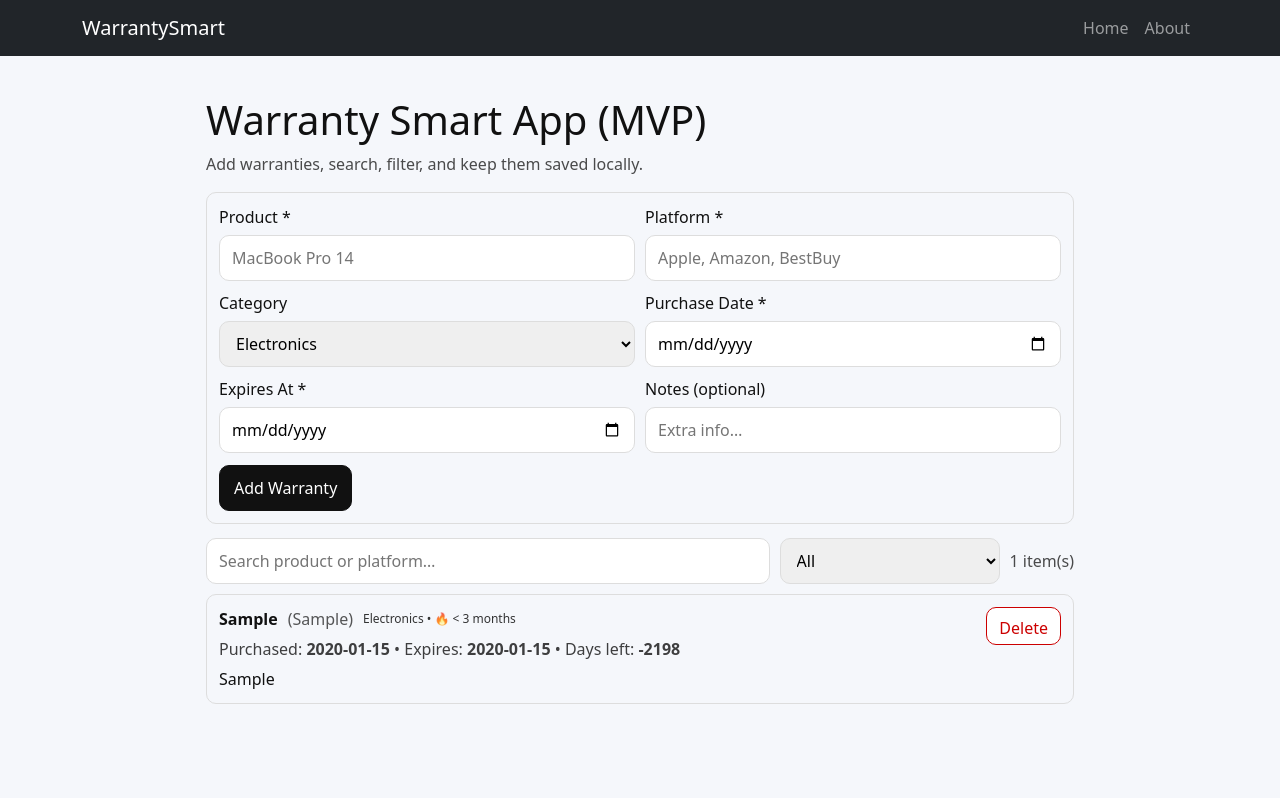
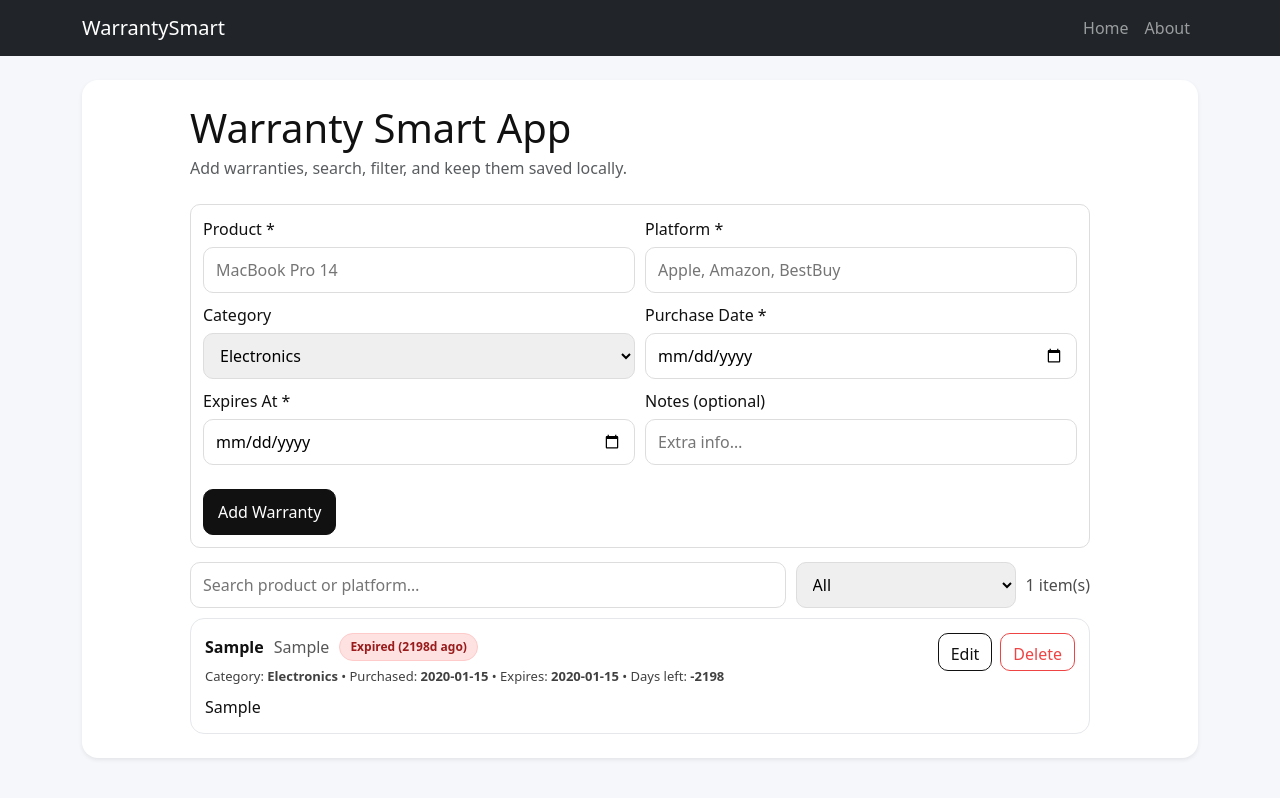
Before and after one commit to gkurkjian/WarranySmartApp, a Next.js app: page / in a window 1280 px wide. Both pictures are taken after typing "Sample", "Sample", "2020-01-15", "2020-01-15", "Sample" into the empty fields and a click on the button "Add Warranty". Built offline with nearby package versions, Linux system fonts and the light colour scheme.

Commit message:
sixth commit: editItem, cancel is edited and modified

```diff
--- a/components/WarrantyForm.js
+++ b/components/WarrantyForm.js
@@ -1,4 +1,4 @@
-export default function WarrantyForm({ form, onChange, onSubmit, categories }) {
+export default function WarrantyForm({ form, onChange, onSubmit, categories, editing, onCancel }) {
   return (
     <form onSubmit={onSubmit} style={{ border: "1px solid #ddd", borderRadius: 10, padding: 12 }}>
       <div style={{ display: "grid", gap: 10, gridTemplateColumns: "1fr 1fr" }}>
@@ -69,9 +69,18 @@ export default function WarrantyForm({ form, onChange, onSubmit, categories }) {
         </label>
       </div>
 
-      <button type="submit" style={buttonStyle}>
-        Add Warranty
-      </button>
+      <div style={{ display: "flex", gap: 10, marginTop: 12 }}>
+        <button type="submit" style={buttonStyle}>
+          {editing ? "Save Changes" : "Add Warranty"}
+        </button>
+
+        {editing ? (
+          <button type="button" onClick={onCancel} style={cancelStyle}>
+            Cancel
+          </button>
+        ) : null}
+      </div>
+
     </form>
   );
 }
@@ -94,3 +103,11 @@ const buttonStyle = {
   color: "white",
   cursor: "pointer",
 };
+
+const cancelStyle = {
+  padding: "10px 14px",
+  borderRadius: 10,
+  border: "1px solid #999",
+  background: "white",
+  cursor: "pointer",
+};
--- a/components/WarrantyList.js
+++ b/components/WarrantyList.js
@@ -5,7 +5,36 @@ function daysLeft(expiresAt) {
   return Math.ceil(diffMs / (1000 * 60 * 60 * 24));
 }
 
-export default function WarrantyList({ items, onDelete }) {
+function getStatus(days) {
+  if (!isFinite(days)) return { label: "—", variant: "secondary" };
+  if (days < 0) return { label: `Expired (${Math.abs(days)}d ago)`, variant: "danger" };
+  if (days <= 90) return { label: "< 3 months", variant: "danger" };
+  if (days <= 180) return { label: "< 6 months", variant: "warning" };
+  return { label: "OK", variant: "success" };
+}
+
+const badgeStyle = (variant) => {
+  const map = {
+    danger: { bg: "#fee2e2", fg: "#991b1b", border: "#fecaca" },
+    warning: { bg: "#fef9c3", fg: "#854d0e", border: "#fde68a" },
+    success: { bg: "#dcfce7", fg: "#166534", border: "#bbf7d0" },
+    secondary: { bg: "#e5e7eb", fg: "#374151", border: "#d1d5db" },
+  };
+  const c = map[variant] || map.secondary;
+  return {
+    display: "inline-flex",
+    alignItems: "center",
+    padding: "4px 10px",
+    borderRadius: 999,
+    fontSize: 12,
+    fontWeight: 600,
+    background: c.bg,
+    color: c.fg,
+    border: `1px solid ${c.border}`,
+  };
+};
+
+export default function WarrantyList({ items, onDelete, onEdit }) {
   if (items.length === 0) {
     return (
       <div style={{ padding: 12, border: "1px dashed #ccc", borderRadius: 10, opacity: 0.8 }}>
@@ -18,15 +47,16 @@ export default function WarrantyList({ items, onDelete }) {
     <section style={{ display: "grid", gap: 10 }}>
       {items.map((it) => {
         const left = daysLeft(it.expiresAt);
-        const badge = left <= 90 ? "🔥 < 3 months" : left <= 180 ? "⚠️ < 6 months" : "✅ OK";
+        const status = getStatus(left);
 
         return (
           <div
             key={it.id}
             style={{
-              border: "1px solid #ddd",
-              borderRadius: 10,
-              padding: 12,
+              border: "1px solid #e5e7eb",
+              borderRadius: 14,
+              padding: 14,
+              background: "white",
               display: "flex",
               justifyContent: "space-between",
               gap: 12,
@@ -35,24 +65,27 @@ export default function WarrantyList({ items, onDelete }) {
             <div style={{ minWidth: 0 }}>
               <div style={{ display: "flex", gap: 10, flexWrap: "wrap", alignItems: "center" }}>
                 <strong style={{ fontSize: 16 }}>{it.product}</strong>
-                <span style={{ opacity: 0.7 }}>({it.platform})</span>
-                <span style={{ fontSize: 12, opacity: 0.85 }}>
-                  {it.category} • {badge}
-                </span>
+                <span style={{ opacity: 0.7 }}>{it.platform}</span>
+                <span style={badgeStyle(status.variant)}>{status.label}</span>
               </div>
 
-              <div style={{ marginTop: 6, opacity: 0.8 }}>
-                Purchased: <strong>{it.purchaseDate}</strong> • Expires:{" "}
-                <strong>{it.expiresAt}</strong> • Days left:{" "}
-                <strong>{isFinite(left) ? left : "—"}</strong>
+              <div style={{ marginTop: 6, opacity: 0.8, fontSize: 13 }}>
+                Category: <strong>{it.category}</strong> • Purchased:{" "}
+                <strong>{it.purchaseDate}</strong> • Expires: <strong>{it.expiresAt}</strong> •{" "}
+                Days left: <strong>{isFinite(left) ? left : "—"}</strong>
               </div>
 
-              {it.notes ? <div style={{ marginTop: 6 }}>{it.notes}</div> : null}
+              {it.notes ? <div style={{ marginTop: 8 }}>{it.notes}</div> : null}
             </div>
 
-            <button onClick={() => onDelete(it.id)} style={dangerStyle}>
-              Delete
-            </button>
+            <div style={{ display: "flex", gap: 8 }}>
+              <button onClick={() => onEdit(it)} style={editStyle}>
+                Edit
+              </button>
+              <button onClick={() => onDelete(it.id)} style={dangerStyle}>
+                Delete
+              </button>
+            </div>
           </div>
         );
       })}
@@ -63,10 +96,21 @@ export default function WarrantyList({ items, onDelete }) {
 const dangerStyle = {
   padding: "8px 12px",
   borderRadius: 10,
-  border: "1px solid #c00",
+  border: "1px solid #ef4444",
   background: "white",
-  color: "#c00",
+  color: "#ef4444",
   cursor: "pointer",
   height: 38,
   alignSelf: "start",
 };
+
+const editStyle = {
+  padding: "8px 12px",
+  borderRadius: 10,
+  border: "1px solid #111",
+  background: "white",
+  color: "#111",
+  cursor: "pointer",
+  height: 38,
+  alignSelf: "start",
+};
--- a/pages/index.js
+++ b/pages/index.js
@@ -37,6 +37,7 @@ export default function Home() {
   const [items, setItems] = useState([]);
   const [search, setSearch] = useState("");
   const [category, setCategory] = useState("All");
+  const [editingId, setEditingId] = useState(null);
 
   const [form, setForm] = useState({
     product: "",
@@ -65,6 +66,7 @@ export default function Home() {
         const hay = `${it.product} ${it.platform}`.toLowerCase();
         return hay.includes(q);
       })
+      // expiring soon first
       .sort((a, b) => new Date(a.expiresAt) - new Date(b.expiresAt));
   }, [items, search, category]);
 
@@ -73,25 +75,78 @@ export default function Home() {
     setForm((f) => ({ ...f, [name]: value }));
   }
 
+  function resetForm(keepCategory = true) {
+    setForm((f) => ({
+      product: "",
+      platform: "",
+      category: keepCategory ? f.category : "Electronics",
+      purchaseDate: "",
+      expiresAt: "",
+      notes: "",
+    }));
+  }
+
+  function startEdit(item) {
+    setEditingId(item.id);
+    setForm({
+      product: item.product || "",
+      platform: item.platform || "",
+      category: item.category || "Electronics",
+      purchaseDate: item.purchaseDate || "",
+      expiresAt: item.expiresAt || "",
+      notes: item.notes || "",
+    });
+
+    window.scrollTo({ top: 0, behavior: "smooth" });
+  }
+
+  function cancelEdit() {
+    setEditingId(null);
+    resetForm(true);
+  }
+
   function addItem(e) {
     e.preventDefault();
 
+    // required fields first (so we don't compare invalid dates)
     if (!form.product.trim()) return alert("Product is required.");
     if (!form.platform.trim()) return alert("Platform is required.");
     if (!form.purchaseDate) return alert("Purchase date is required.");
     if (!form.expiresAt) return alert("Expiry date is required.");
 
+    // preventing dumb data
+    if (new Date(form.expiresAt) < new Date(form.purchaseDate)) {
+      return alert("Expiry date cannot be before purchase date.");
+    }
+
+    // EDIT MODE
+    if (editingId) {
+      setItems((prev) =>
+        prev.map((it) =>
+          it.id === editingId
+            ? {
+                ...it,
+                product: form.product.trim(),
+                platform: form.platform.trim(),
+                category: form.category.trim(),
+                purchaseDate: form.purchaseDate,
+                expiresAt: form.expiresAt,
+                notes: form.notes?.trim() || "",
+                updatedAt: new Date().toISOString(),
+              }
+            : it
+        )
+      );
+
+      setEditingId(null);
+      resetForm(true);
+      return;
+    }
+
+    // ADD MODE
     const newItem = makeItem(form);
     setItems((prev) => [newItem, ...prev]);
-
-    setForm((f) => ({
-      product: "",
-      platform: "",
-      category: f.category,
-      purchaseDate: "",
-      expiresAt: "",
-      notes: "",
-    }));
+    resetForm(true);
   }
 
   function deleteItem(id) {
@@ -99,14 +154,27 @@ export default function Home() {
   }
 
   return (
-    <div bg-white p-4 rounded-4 shadow-sm>
-      <main style={{ maxWidth: 900, margin: "0 auto", padding: 16, fontFamily: "system-ui" }}>
-        <h1 style={{ marginBottom: 8 }}>Warranty Smart App (MVP)</h1>
-        <p style={{ marginTop: 0, opacity: 0.75 }}>
+    <div className="bg-white p-4 rounded-4 shadow-sm">
+      <main
+        style={{
+          maxWidth: 900,
+          margin: "0 auto",
+          fontFamily: "system-ui",
+        }}
+      >
+        <h1 className="mb-1">Warranty Smart App</h1>
+        <p className="text-muted mb-4">
           Add warranties, search, filter, and keep them saved locally.
         </p>
 
-        <WarrantyForm form={form} onChange={handleChange} onSubmit={addItem} categories={CATEGORIES} />
+        <WarrantyForm
+          form={form}
+          onChange={handleChange}
+          onSubmit={addItem}
+          categories={CATEGORIES}
+          editing={!!editingId}
+          onCancel={cancelEdit}
+        />
 
         <FiltersBar
           search={search}
@@ -117,7 +185,7 @@ export default function Home() {
           count={filteredItems.length}
         />
 
-        <WarrantyList items={filteredItems} onDelete={deleteItem} />
+        <WarrantyList items={filteredItems} onDelete={deleteItem} onEdit={startEdit} />
       </main>
     </div>
   );
```
